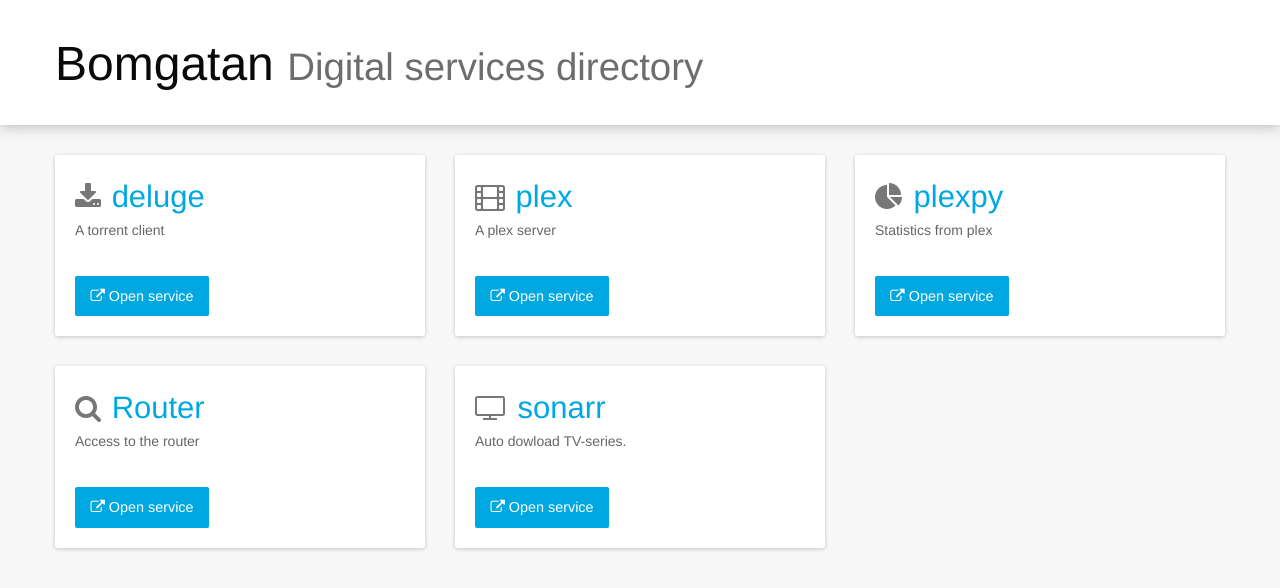
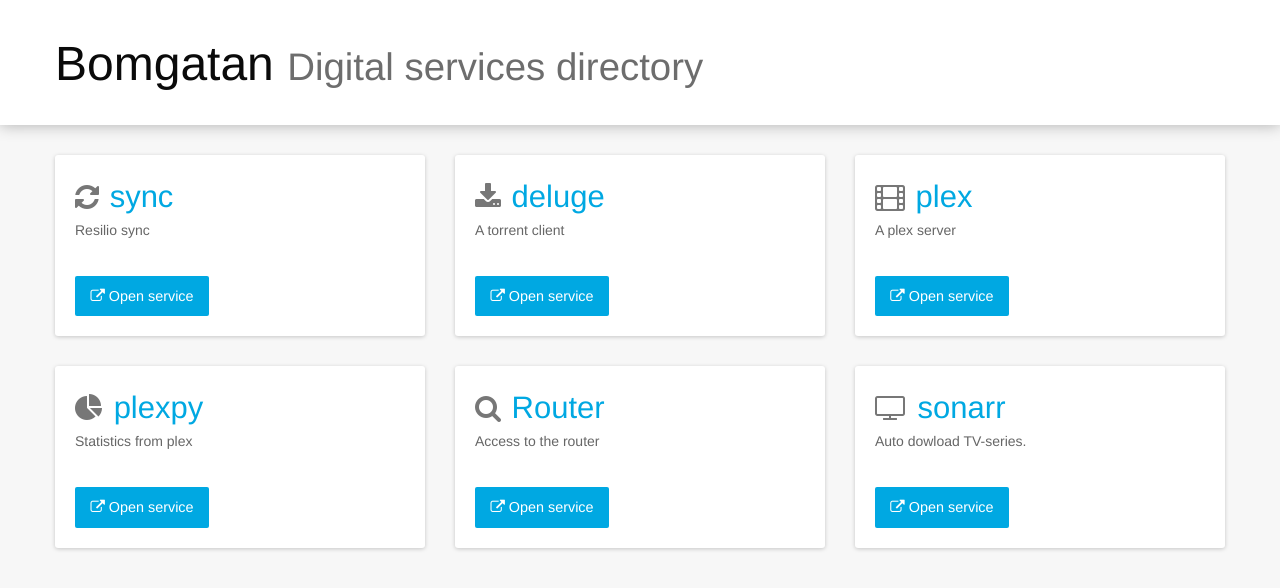
Before and after one commit to mlonn/bomgatan, a website: page docs/index.html in a window 1280 px wide. Drawn offline with Linux system fonts and the light colour scheme.

Commit message:
Updated a service

```diff
--- a/docs/index.html
+++ b/docs/index.html
@@ -22,6 +22,20 @@
     </div>
     <div class="row">
 
+        <div class="large-4 medium-6 small-12 columns">
+          <div class="service">
+            <h3>
+                <i class="fa fa-refresh"></i>
+
+              <a href="http://http://bomgatan.asuscomm.com:8888/gui/">sync</a>
+            </h3>
+            <p>Resilio sync</p>
+
+            <div class="actions">
+              <a href="http://http://bomgatan.asuscomm.com:8888/gui/" target="_blank" class="button"><i class="fa fa-external-link"></i> Open service</a>
+            </div>
+          </div>
+        </div>
         <div class="large-4 medium-6 small-12 columns">
           <div class="service">
             <h3>
```
Also changed, not shown: src/data/services.json (+7 -0 lines).
